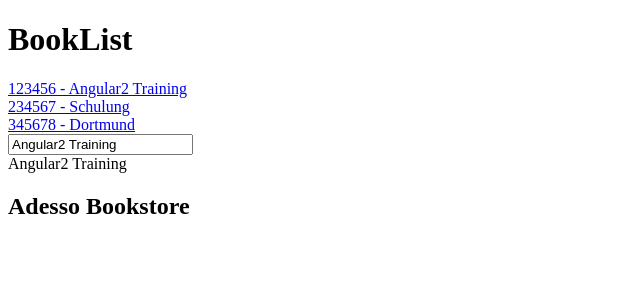
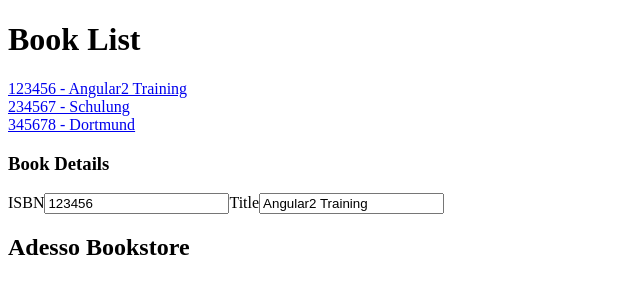
Before and after one commit to nellang/projects, an Angular app: page /books/1 in a window 1280 px wide. Shown: the top 300 px of the page, without its empty margins (0-640 px from the left). Built offline with nearby package versions, Linux system fonts and the light colour scheme; data requests are answered from the project's data file.

Commit message:
Tooltip Directive

```diff
--- a/src/app/app.component.html
+++ b/src/app/app.component.html
@@ -1,6 +1,6 @@
 <div>
   <h1>
-    <header>BookList</header>
+    <header>Book List</header>
   </h1>
   <div>
     <router-outlet></router-outlet>
--- a/src/app/book/book-detail/book-detail.component.html
+++ b/src/app/book/book-detail/book-detail.component.html
@@ -1,7 +1,17 @@
 <div *ngIf="currentBook">
-  <form>
-    <label for="title"></label>
+
+  <h3>Book Details</h3>
+
+  <form #form="ngForm" appTooltip="Enter">
+    <label for="isbn" newText="ISBN">ISBN</label>
+    <input type="text" required id="isbn" [(ngModel)]="currentBook.isbn" name="isbn">
+
+    <label for="title" newText="Title">Title</label>
     <input type="text" id="title" [(ngModel)]="currentBook.title" name="title">
   </form>
-  {{currentBook.title}}
+
+  <p [hidden]="form.valid" style="color: red">
+    Input is invalid!
+  </p>
+
 </div>
--- a/src/app/book/book-detail/book-detail.component.scss
+++ b/src/app/book/book-detail/book-detail.component.scss
@@ -0,0 +1,3 @@
+input.ng-invalid {
+  background: lightcoral;
+}
--- a/src/app/book/book.module.ts
+++ b/src/app/book/book.module.ts
@@ -6,6 +6,7 @@
 import {BookDetailComponent} from './book-detail/book-detail.component';
 import {ConfirmDeactivateGuard} from '../shared/guards/confirm-deactivate.guard';
 import {FormsModule} from '@angular/forms';
+import {TooltipDirective} from '../shared/directives/tooltip.directive';
 
 @NgModule({
   imports: [
@@ -15,7 +16,8 @@
   ],
   declarations: [
     BookListComponent,
-    BookDetailComponent
+    BookDetailComponent,
+    TooltipDirective
   ],
   providers: [ConfirmDeactivateGuard]
 })
--- /dev/null
+++ b/src/app/shared/directives/tooltip.directive.ts
@@ -0,0 +1,29 @@
+import {Directive, ElementRef, HostListener, Input} from '@angular/core';
+
+@Directive({
+  selector: '[appTooltip]'
+})
+export class TooltipDirective {
+
+  @Input()
+  public appTooltip: string;
+  @Input()
+  public newText: string;
+
+  private tooltipElement = document.createElement('div');
+
+  constructor(private element: ElementRef) {
+  }
+
+  @HostListener('mouseenter')
+  showTooltip() {
+    this.tooltipElement.innerText = this.appTooltip + ' ' + this.newText;
+    this.element.nativeElement.appendChild(this.tooltipElement);
+  }
+
+  @HostListener('mouseleave')
+  hideTooltip() {
+    this.element.nativeElement.removeChild(this.tooltipElement);
+  }
+
+}
```
Also changed, not shown: 1 other file (tests, documents, lock files or other folders).
